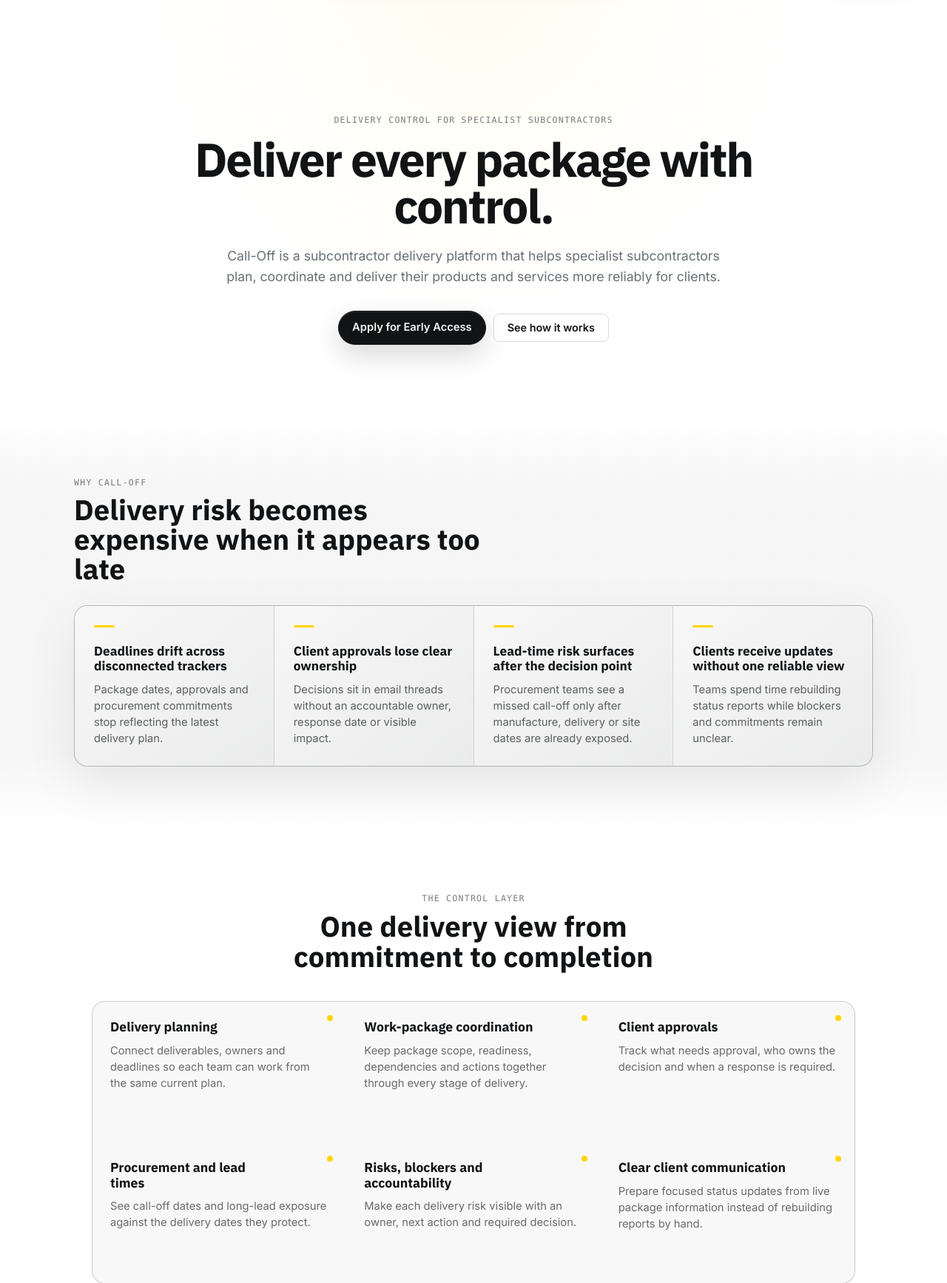
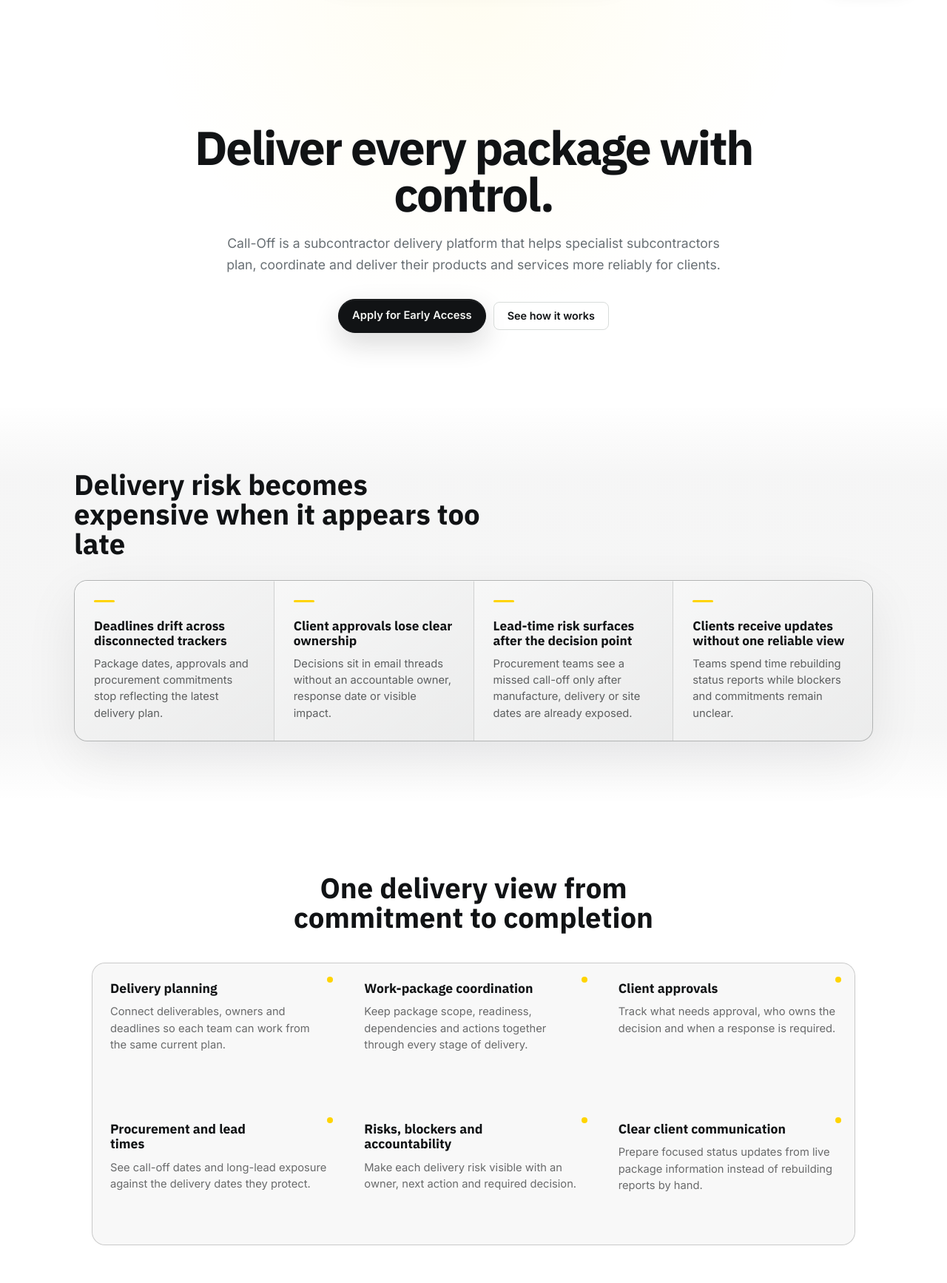
Before and after one commit to olangriffin/Call-Off, a Python web app: template app/frontend/templates/marketing/landing.html in a window 1280 px wide. Shown: the part 76-1810 px from the top of the page at 74% size. Run offline with Jinja, Linux system fonts and the light colour scheme; the template is opened without the code that fills it, so the values that code supplies are empty.

Commit message:
Remove outdated content from landing page and update test assertions

```diff
--- a/app/frontend/templates/marketing/landing.html
+++ b/app/frontend/templates/marketing/landing.html
@@ -10,7 +10,6 @@ delivery control{% endblock %} {% block content %}
   <span class="hero-illustration" aria-hidden="true">
     {{ inline_svg_asset("favicon.svg") }}
   </span>
-  <p class="page-kicker">Delivery control for specialist subcontractors</p>
   <h1>Deliver every package with control.</h1>
   <p class="hero-subhead">
     Call-Off is a subcontractor delivery platform that helps specialist
@@ -27,7 +26,6 @@ delivery control{% endblock %} {% block content %}
 
 <section class="section" id="problem">
   <div class="section-header">
-    <p class="section-kicker">Why Call-Off</p>
     <h2>Delivery risk becomes expensive when it appears too late</h2>
   </div>
 
@@ -68,7 +66,6 @@ delivery control{% endblock %} {% block content %}
 
 <section class="section" id="features">
   <div class="section-header">
-    <p class="section-kicker">The control layer</p>
     <h2>One delivery view from commitment to completion</h2>
   </div>
 
@@ -125,7 +122,6 @@ delivery control{% endblock %} {% block content %}
 
 <section class="section" id="how-it-works">
   <div class="section-header">
-    <p class="section-kicker">A clear sequence</p>
     <h2>Bring delivery control into the way your team already works</h2>
   </div>
 
```
Also changed, not shown: tests/test_public_site.py (+1 -1 lines).
